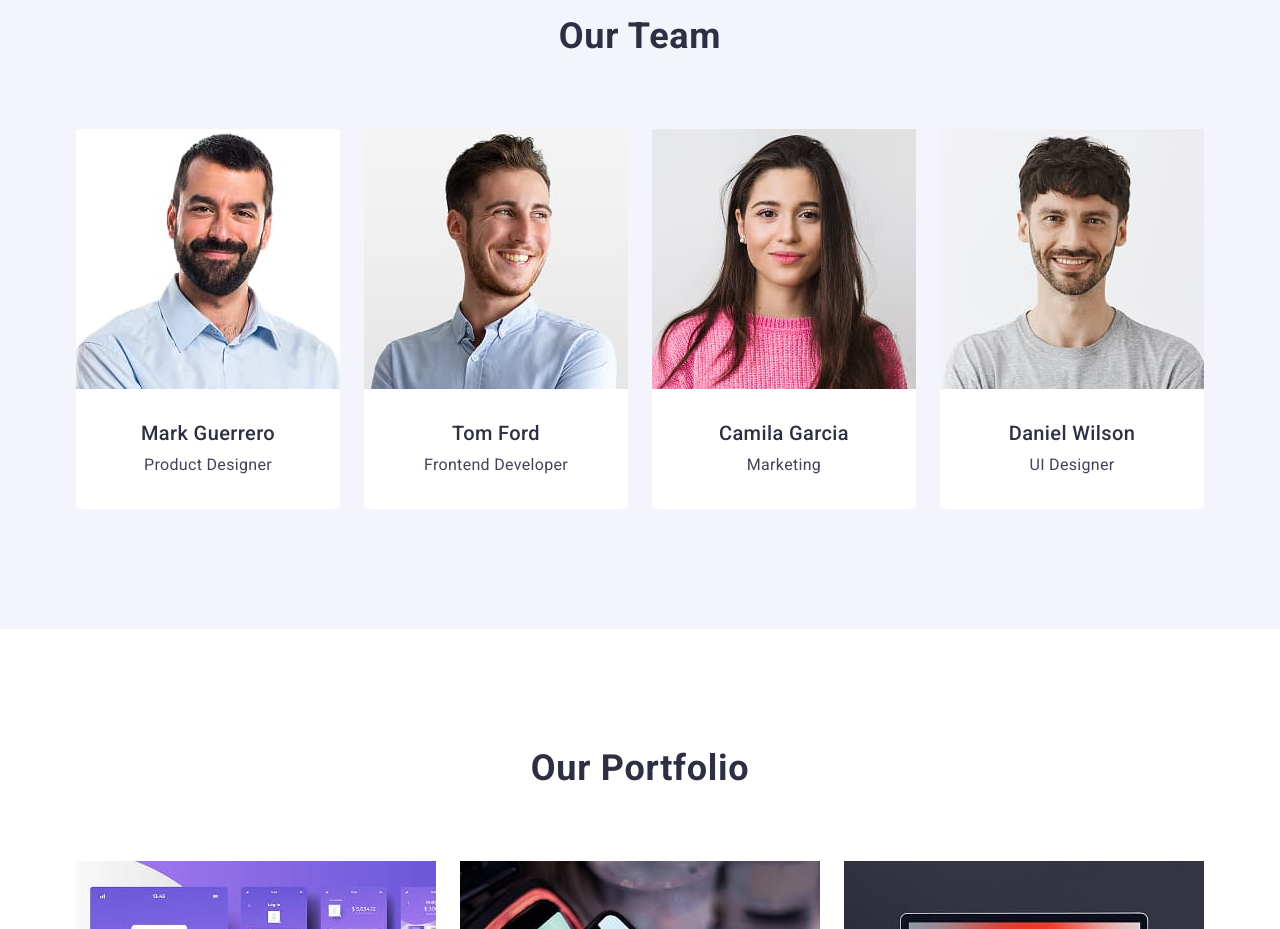
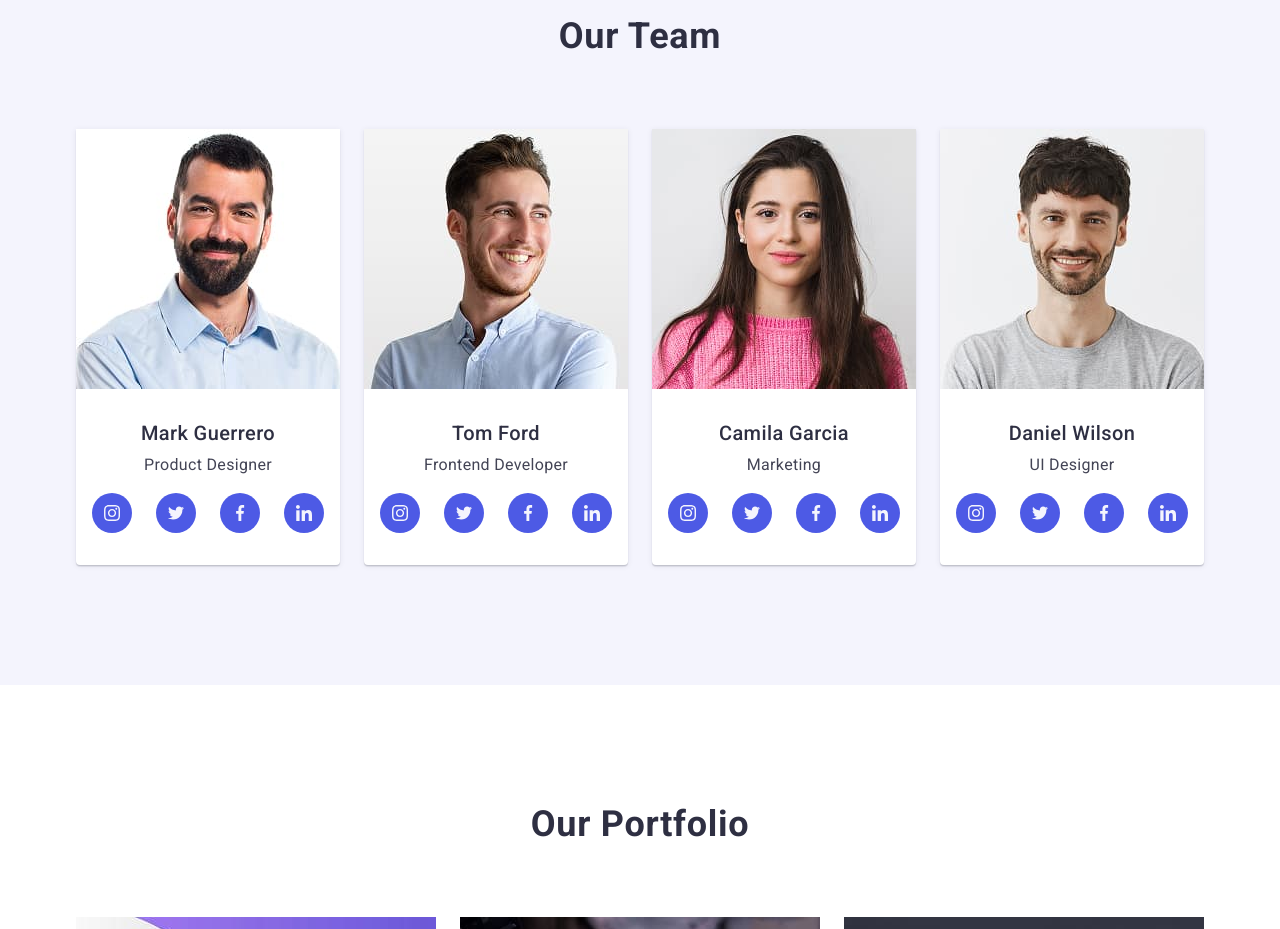
Before and after one commit to marana08/goit-markup-hw-04, a plain HTML site: page index.html in a window 1280 px wide. Shown: the part 1240-2169 px from the top of the page. Drawn offline with nearby package versions, Linux system fonts and the light colour scheme.

Commit message:
3section

```diff
--- a/css/styles.css
+++ b/css/styles.css
@@ -314,6 +314,7 @@ img{
   flex-direction: column;
   border-radius: 0 0 4px 4px;
   overflow: hidden;
+  box-shadow: 0 2px 1px 0 rgba(46, 47, 66, 0.08), 0 1px 1px 0 rgba(46, 47, 66, 0.16), 0 1px 6px 0 rgba(46, 47, 66, 0.08);
 }
 
 .team-photo{
@@ -343,6 +344,41 @@ img{
 
 .team-info {
   padding: 32px 0;
+}
+
+.icon-team-list {
+  display: flex;
+  justify-content: center;
+  gap: 24px;
+  padding-left: 0;
+  margin-top: 16px;
+}
+
+.icon-team-item {
+  width: 40px;
+  height: 40px;
+}
+
+.icon-link {
+  width: 100%;
+  height: 100%;
+  background-color: var(--iris-color);
+  border-radius: 50%;
+  display: flex;
+  align-items: center;
+  justify-content: center;
+  transition-property: background-color ;
+  transition-duration: 250ms;
+  transition-timing-function: cubic-bezier(0.4, 0, 0.2, 1);
+}
+
+.icon-link:hover,
+.icon-link:focus {
+  background-color: var(--ocean-color);
+}
+
+.icons {
+  fill: var(--cloud-color);
 }
 
 /* our portfolio */
--- a/index.html
+++ b/index.html
@@ -66,7 +66,7 @@
 
           <li class="service-item">
             <div class="icon-container">
-              <svg class="icon" widht="64" height="64">
+              <svg class="icon" width="64" height="64">
                 <use href="./images/icons.svg#icon-antenna"></use>
               </svg>
             </div>
@@ -78,7 +78,7 @@
 
           <li class="service-item">
             <div class="icon-container">
-              <svg class="icon" widht="64" height="64">
+              <svg class="icon" width="64" height="64">
                 <use href="./images/icons.svg#icon-clock"></use>
               </svg>
             </div>
@@ -90,7 +90,7 @@
 
           <li class="service-item">
             <div class="icon-container">
-              <svg class="icon" widht="64" height="64">
+              <svg class="icon" width="64" height="64">
                 <use href="./images/icons.svg#icon-diagram"></use>
               </svg>
             </div>
@@ -102,7 +102,7 @@
 
           <li class="service-item">
             <div class="icon-container">
-              <svg class="icon" widht="64" height="64">
+              <svg class="icon" width="64" height="64">
                 <use href="./images/icons.svg#icon-astronaut"></use>
               </svg>
             </div>
@@ -119,35 +119,156 @@
       <div class="container">
         <h2 class="section-title">Our Team</h2>
         <ul class="team-list">
+          <!--1 сard-->
           <li class="team-item">
             <img src="./images/team-1.jpg" alt="Mark Guerrero" width="264" class="team-photo">
             <div class="team-info">
               <h3 class="team-name">Mark Guerrero</h3>
               <p class="team-role">Product Designer</p>
+              <ul class="icon-team-list">
+                <li class="icon-team-item">
+                  <a href="#" class="icon-link">
+                    <svg class="icons" width="16" height="16">
+                      <use href="./images/icons.svg#icon-instagram"></use>
+                    </svg>
+                  </a>
+                </li>
+                <li class="icon-team-item">
+                  <a href="#" class="icon-link">
+                    <svg class="icons" width="16" height="16">
+                      <use href="./images/icons.svg#icon-twitter"></use>
+                    </svg>
+                  </a>
+                </li>
+                <li class="icon-team-item">
+                  <a href="#" class="icon-link">
+                    <svg class="icons" width="16" height="16">
+                      <use href="./images/icons.svg#icon-facebook"></use>
+                    </svg>
+                  </a>
+                </li>
+                <li class="icon-team-item">
+                  <a href="#" class="icon-link">
+                    <svg class="icons" width="16" height="16">
+                      <use href="./images/icons.svg#icon-linkedin"></use>
+                    </svg>
+                  </a>
+                </li>
+              </ul>
             </div>
           </li>
-
+          <!--2 сard-->
           <li class="team-item">
             <img src="./images/team-2.jpg" alt="Tom Ford" width="264" class="team-photo">
             <div class="team-info">
               <h3 class="team-name">Tom Ford</h3>
               <p class="team-role">Frontend Developer</p>
+              <ul class="icon-team-list">
+                <li class="icon-team-item">
+                  <a href="#" class="icon-link">
+                    <svg class="icons" width="16" height="16">
+                      <use href="./images/icons.svg#icon-instagram"></use>
+                    </svg>
+                  </a>
+                </li>
+                <li class="icon-team-item">
+                  <a href="#" class="icon-link">
+                    <svg class="icons" width="16" height="16">
+                      <use href="./images/icons.svg#icon-twitter"></use>
+                    </svg>
+                  </a>
+                </li>
+                <li class="icon-team-item">
+                  <a href="#" class="icon-link">
+                    <svg class="icons" width="16" height="16">
+                      <use href="./images/icons.svg#icon-facebook"></use>
+                    </svg>
+                  </a>
+                </li>
+                <li class="icon-team-item">
+                  <a href="#" class="icon-link">
+                    <svg class="icons" width="16" height="16">
+                      <use href="./images/icons.svg#icon-linkedin"></use>
+                    </svg>
+                  </a>
+                </li>
+              </ul>
             </div>
           </li>
-
+          <!--3 сard-->
           <li class="team-item">
             <img src="./images/team-3.jpg" alt="Camila Garcia" width="264" class="team-photo">
             <div class="team-info">
               <h3 class="team-name">Camila Garcia</h3>
               <p class="team-role">Marketing</p>
+              <ul class="icon-team-list">
+                <li class="icon-team-item">
+                  <a href="#" class="icon-link">
+                    <svg class="icons" width="16" height="16">
+                      <use href="./images/icons.svg#icon-instagram"></use>
+                    </svg>
+                  </a>
+                </li>
+                <li class="icon-team-item">
+                  <a href="#" class="icon-link">
+                    <svg class="icons" width="16" height="16">
+                      <use href="./images/icons.svg#icon-twitter"></use>
+                    </svg>
+                  </a>
+                </li>
+                <li class="icon-team-item">
+                  <a href="#" class="icon-link">
+                    <svg class="icons" width="16" height="16">
+                      <use href="./images/icons.svg#icon-facebook"></use>
+                    </svg>
+                  </a>
+                </li>
+                <li class="icon-team-item">
+                  <a href="#" class="icon-link">
+                    <svg class="icons" width="16" height="16">
+                      <use href="./images/icons.svg#icon-linkedin"></use>
+                    </svg>
+                  </a>
+                </li>
+              </ul>
             </div>
           </li>
-
+          <!--4 сard-->
           <li class="team-item">
             <img src="./images/team-4.jpg" alt="Daniel Wilson" width="264" class="team-photo">
             <div class="team-info">
               <h3 class="team-name">Daniel Wilson</h3>
               <p class="team-role">UI Designer</p>
+              <ul class="icon-team-list">
+                <li class="icon-team-item">
+                  <a href="#" class="icon-link">
+                    <svg class="icons" width="16" height="16">
+                      <use href="./images/icons.svg#icon-instagram"></use>
+                    </svg>
+                  </a>
+                </li>
+                <li class="icon-team-item">
+                  <a href="#" class="icon-link">
+                    <svg class="icons" width="16" height="16">
+                      <use href="./images/icons.svg#icon-twitter"></use>
+                    </svg>
+                  </a>
+                </li>
+                <li class="icon-team-item">
+                  <a href="#" class="icon-link">
+                    <svg class="icons" width="16" height="16">
+                      <use href="./images/icons.svg#icon-facebook"></use>
+                    </svg>
+                  </a>
+                </li>
+                <li class="icon-team-item">
+                  <a href="#" class="icon-link">
+                    <svg class="icons" width="16" height="16">
+                      <use href="./images/icons.svg#icon-linkedin"></use>
+                    </svg>
+                  </a>
+                </li>
+              </ul>
             </div>
           </li>
         </ul>
@@ -158,6 +279,7 @@
       <div class="container">
         <h2 class="section-title">Our Portfolio</h2>
         <ul class="portfolio-list">
+
           <li class="portfolio-item">
             <img src="./images/banking.jpg" alt="banking" width="360" height="300" class="portfolio-img">
             <div class="portfolio-container">
@@ -165,6 +287,7 @@
               <p class="portfolio-category">App</p>
             </div>
           </li>
+
           <li class="portfolio-item">
             <img src="./images/cashless.jpg" alt="cashless" width="360" height="300" class="portfolio-img">
             <div class="portfolio-container">
@@ -172,6 +295,7 @@
               <p class="portfolio-category">Marketing</p>
             </div>
           </li>
+
           <li class="portfolio-item">
             <img src="./images/meditation.jpg" alt="meditation" width="360" height="300" class="portfolio-img">
             <div class="portfolio-container">
@@ -179,6 +303,7 @@
               <p class="portfolio-category">App</p>
             </div>
           </li>
+
           <li class="portfolio-item">
             <img src="./images/taxi.jpg" alt="taxi" width="360" height="300" class="portfolio-img">
             <div class="portfolio-container">
@@ -186,6 +311,7 @@
               <p class="portfolio-category">Marketing</p>
             </div>
           </li>
+
           <li class="portfolio-item">
             <img src="./images/screen.jpg" alt="screen" width="360" height="300" class="portfolio-img">
             <div class="portfolio-container">
@@ -193,6 +319,7 @@
               <p class="portfolio-category">Design</p>
             </div>
           </li>
+
           <li class="portfolio-item">
             <img src="./images/online.jpg" alt="online" width="360" height="300" class="portfolio-img">
             <div class="portfolio-container">
@@ -200,6 +327,7 @@
               <p class="portfolio-category">Marketing</p>
             </div>
           </li>
+
         </ul>
       </div>
     </section>
```
